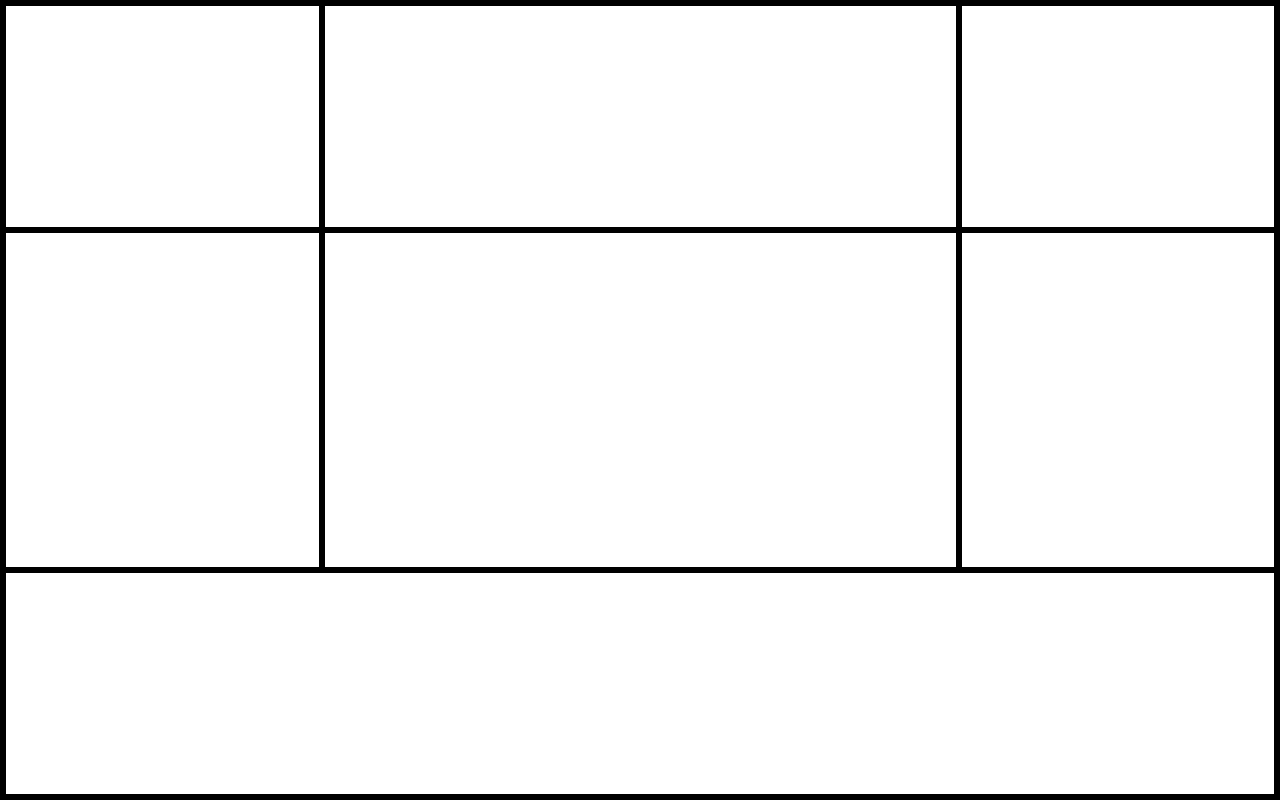
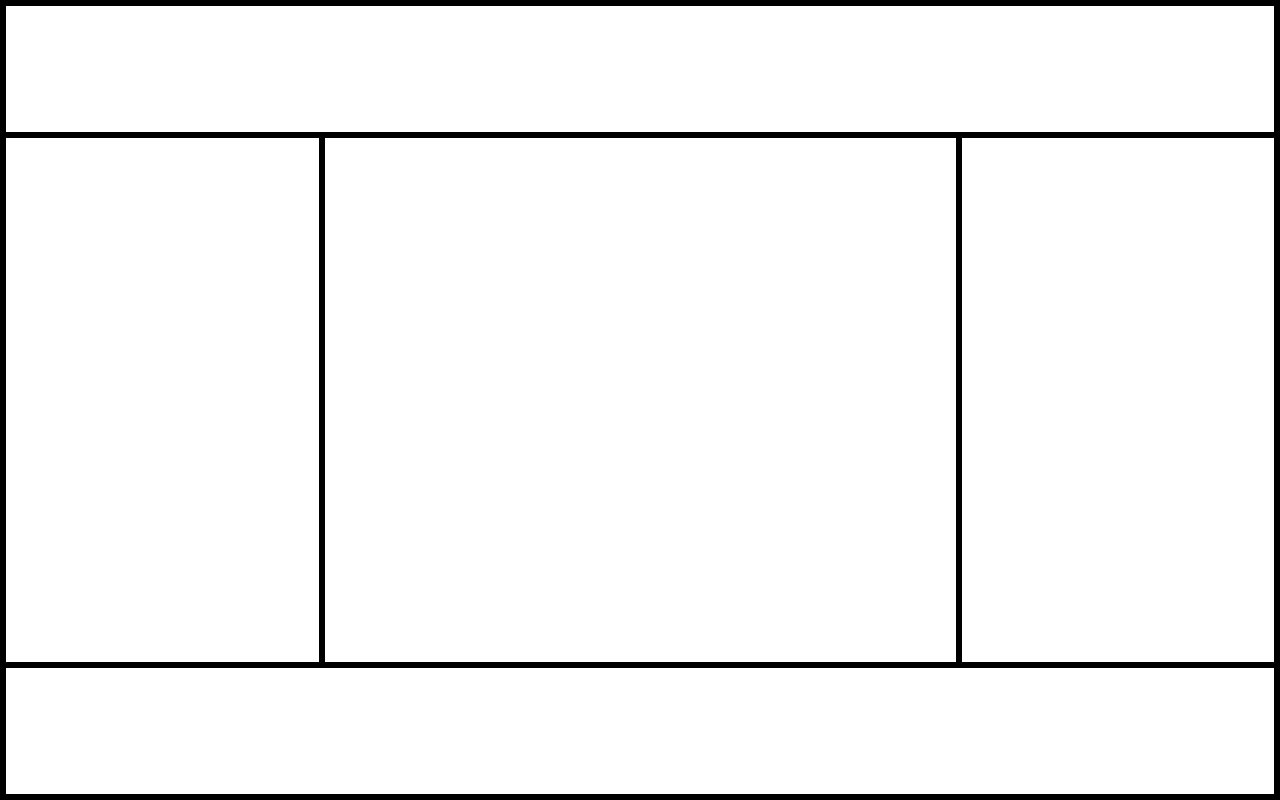
Before and after one commit to TakoZedginidze/Homework6grid, a plain HTML site: page index.html in a window 1280 px wide. Drawn offline with Linux system fonts and the light colour scheme.

Commit message:
create git 5

```diff
--- a/index.html
+++ b/index.html
@@ -13,7 +13,7 @@
     border: 3px solid black;
     display: grid;
     grid-template-columns: 1fr 2fr 1fr;
-    grid-template-rows: 1fr 1.5fr 1fr;
+    grid-template-rows: 0.5fr 2fr 0.5fr;
 
 
 
@@ -25,29 +25,29 @@
 .item-1{
 
     grid-column-start: 1;
-    grid-column-end: 2;
+    grid-column-end: 4;
 }
 .item-2{
-    grid-column-start: 2;
-    grid-column-end: 3;
-}
-.item-3{
-    grid-column-start: 3;
-    grid-column-end: 4;
-}
-.item-4{
     grid-column-start: 1;
     grid-column-end: 2;
 }
+.item-3{display: grid;
+    grid-template-columns: 1fr;
+    grid: gap 10px;
+    }
+    .item-3 > div{
+color: white;
+border-radius: 3px solid black;
+grid-column-start: 2;
+    grid-column-end: 3; }
+
+.item-4 {
+
+    grid-column-start: 3;
+    grid-column-end: 4;}
+
+
 .item-5{
-    grid-column-start: 2;
-    grid-column-end: 3;
-}
-.item-6{
-    grid-column-start: 3;
-    grid-column-end: 4;
-}
-.item-7{
     grid-column-start: 1;
     grid-column-end: 4;
 }
@@ -59,11 +59,14 @@
     <div class="grid-container">
         <div class="grid-item item-1"></div>
         <div class="grid-item item-2"></div>
-        <div class="grid-item item-3"></div>
-        <div class="grid-item item-4"></div>
+        <div class="grid-item item-3"> <div class="subitems1"> </div>
+        </div>
+        <div class="grid-item item-4">
+
+        </div>
         <div class="grid-item item-5"></div>
-        <div class="grid-item item-6"></div>
-        <div class="grid-item item-7"></div>
+
+
     </div>
 </body>
     </html>
```
